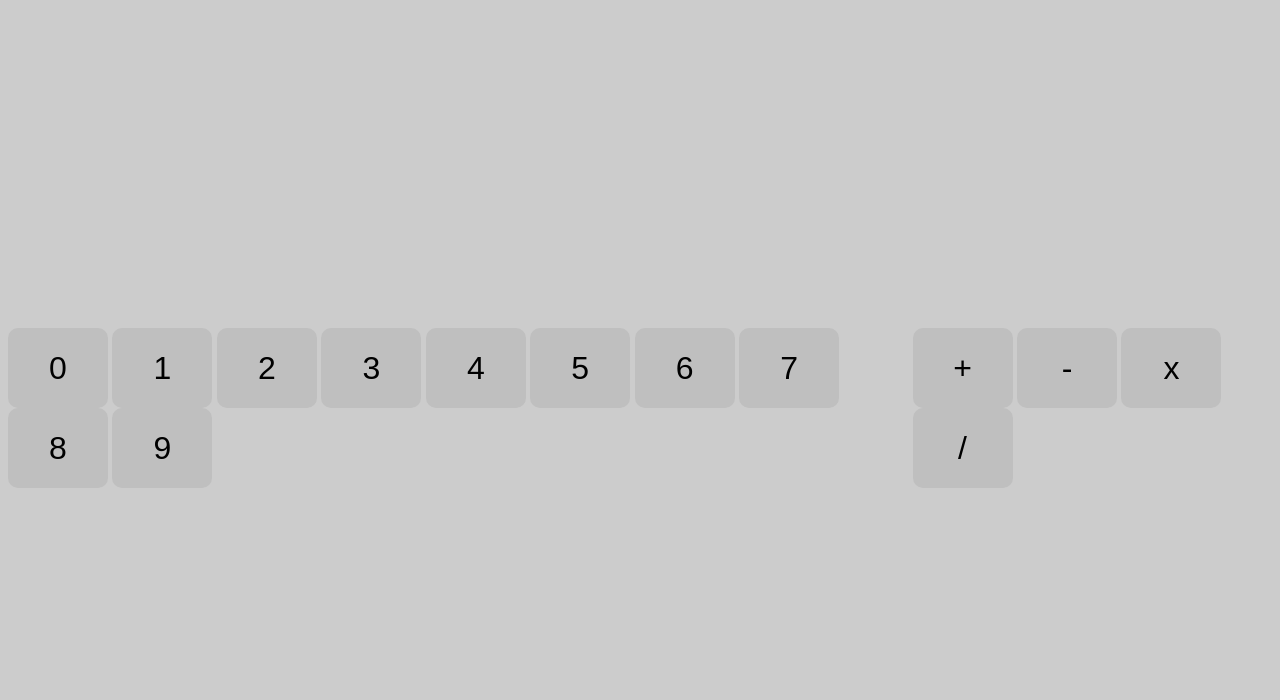
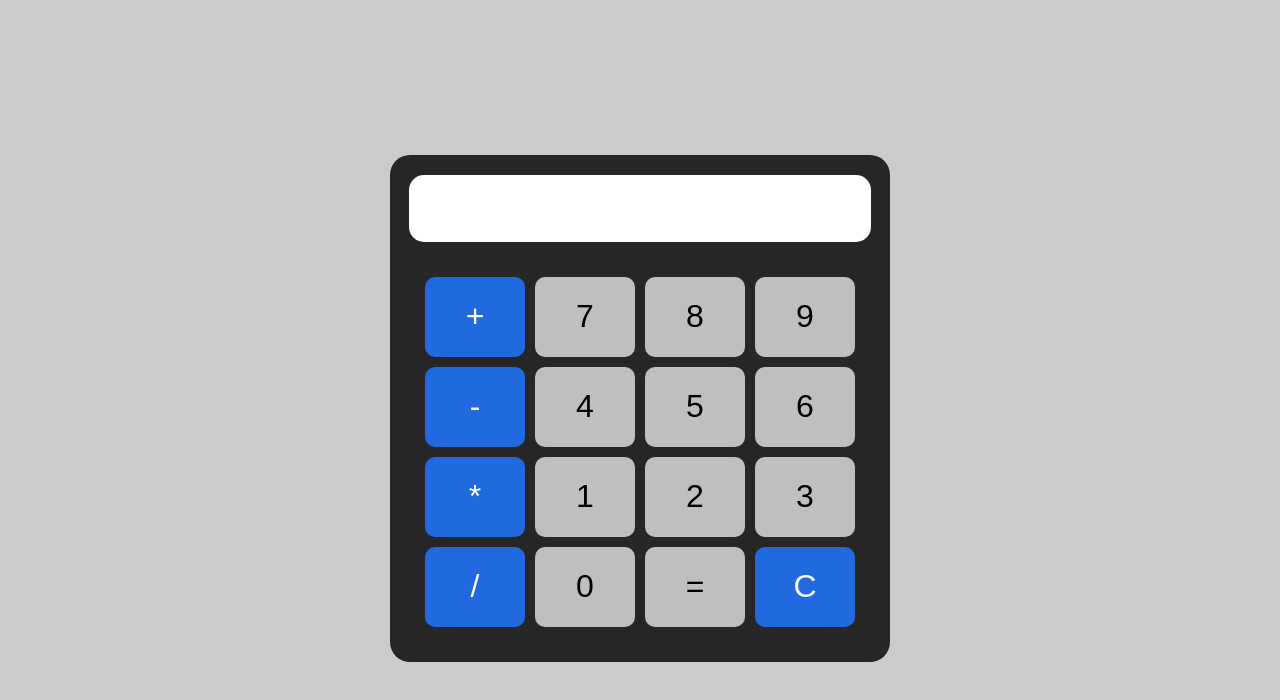
Before and after one commit to JohnAntz/calculator, a plain HTML site: page index.html in a window 1280 px wide. Drawn offline with Linux system fonts and the light colour scheme.

Commit message:
Implement calculator logic.

```diff
--- a/index.html
+++ b/index.html
@@ -3,28 +3,31 @@
   <head>
     <meta charset="UTF-8" />
     <meta name="viewport" content="width=device-width, initial-scale=1.0" />
-    <script scr="main.js" defer></script>
+    <script src="main.js" defer></script>
     <link rel="stylesheet" href="styles.css" />
     <title>John's calculator</title>
   </head>
   <body>
-    <div id="digits">
-      <button class="0">0</button>
-      <button class="1">1</button>
-      <button class="2">2</button>
-      <button class="3">3</button>
-      <button class="4">4</button>
-      <button class="5">5</button>
-      <button class="6">6</button>
-      <button class="7">7</button>
-      <button class="8">8</button>
-      <button class="9">9</button>
-    </div>
-    <div id="operators">
-      <button class="add">+</button>
-      <button class="subtract">-</button>
-      <button class="multiply">x</button>
-      <button class="divide">/</button>
+    <div id="calculator">
+      <input id="display" readonly />
+      <div id="keys">
+        <button onclick="getOperator('+')" class="operator">+</button>
+        <button onclick="getNumber(7)">7</button>
+        <button onclick="getNumber(8)">8</button>
+        <button onclick="getNumber(9)">9</button>
+        <button onclick="getOperator('-')" class="operator">-</button>
+        <button onclick="getNumber(4)">4</button>
+        <button onclick="getNumber(5)">5</button>
+        <button onclick="getNumber(6)">6</button>
+        <button onclick="getOperator('*')" class="operator">*</button>
+        <button onclick="getNumber(1)">1</button>
+        <button onclick="getNumber(2)">2</button>
+        <button onclick="getNumber(3)">3</button>
+        <button onclick="getOperator('/')" class="operator">/</button>
+        <button onclick="getNumber(0)">0</button>
+        <button onclick="calculate('=')" class="calculate">=</button>
+        <button onclick="clearDisplay()" class="clear">C</button>
+      </div>
     </div>
   </body>
 </html>
--- a/main.js
+++ b/main.js
@@ -1,19 +1,68 @@
+const display = document.getElementById("display");
+const keys = document.getElementById("keys");
+
+let step = 0;
+let firstNumber;
+let firstNumberArray = [];
+let secondNumber;
+let secondNumberArray = [];
+let operation;
+let result = 0;
+
 const add = function (a, b) {
   const result = a + b;
   return result;
 };
-
 const subtract = function (a, b) {
   const result = a - b;
   return result;
 };
-
 const multiply = function (a, b) {
   const result = a * b;
   return result;
 };
-
 const divide = function (a, b) {
   const result = a / b;
   return result;
 };
+
+function getNumber(num) {
+  if (step === 0 || step === 1) {
+    firstNumberArray.push(num);
+    step = 1;
+    firstNumber = Number(firstNumberArray.join(""));
+    display.value = firstNumber;
+  } else if (step === 2) {
+    secondNumberArray.push(num);
+    secondNumber = Number(secondNumberArray.join(""));
+    display.value = secondNumber;
+  }
+}
+function getOperator(op) {
+  step = 2;
+  operation = op;
+}
+function calculate() {
+  if (operation === "+") {
+    result = firstNumber + secondNumber;
+    display.value = result;
+  } else if (operation === "-") {
+    result = firstNumber - secondNumber;
+    display.value = result;
+  } else if (operation === "*") {
+    result = firstNumber * secondNumber;
+    display.value = result;
+  } else if (operation === "/") {
+    result = firstNumber / secondNumber;
+    display.value = result;
+  }
+}
+function clearDisplay() {
+  display.value = "";
+  result = 0;
+  firstNumber = null;
+  secondNumber = null;
+  operation = null;
+  firstNumberArray = [];
+  secondNumberArray = [];
+}
--- a/styles.css
+++ b/styles.css
@@ -62,3 +62,14 @@ button:active {
 .operator:active {
   background-color: hsl(217, 75%, 80%);
 }
+
+.clear {
+  background-color: hsl(217, 75%, 50%);
+  color: white;
+}
+.clear:hover {
+  background-color: hsl(217, 75%, 60%);
+}
+.clear:active {
+  background-color: hsl(217, 75%, 80%);
+}
```
